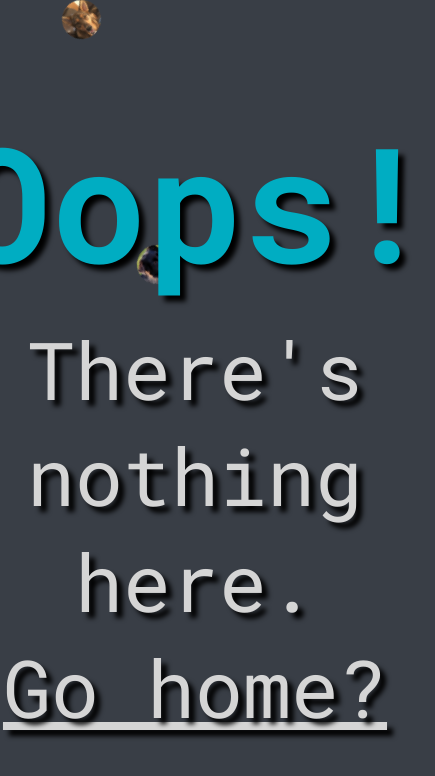
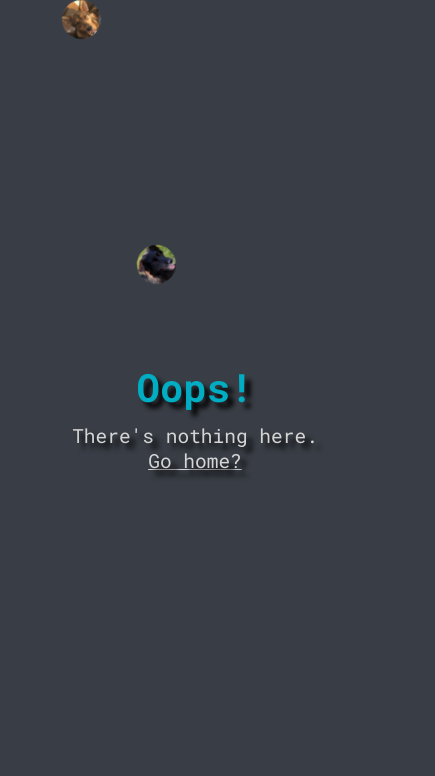
Before and after one commit to TritoLL/react-portfolio, a React (Create React App) app: page /404 in a window 390 px wide. Shown: the top 776 px of the page, 435 px wide, since content can reach past the window. Built offline with nearby package versions, Linux system fonts and the light colour scheme.

Commit message:
fix 404 page not scaling on mobile

```diff
--- a/src/pages/PageNotFound.js
+++ b/src/pages/PageNotFound.js
@@ -12,14 +12,14 @@ const CuteDogImage = styled.img`
 `;
 
 const Oops = styled.h1`
-    font-size: 10em;
+    font-size: 10vw;
     color: ${(props) => props.theme.border};
     text-shadow: 6px 6px 5px black;
 `;
 
 const OopsParagraph = styled.p`
     padding: 10px;
-    font-size: 5em;
+    font-size: 5vw;
     text-align: center;
     text-shadow: 6px 6px 5px black;
 `;
```
